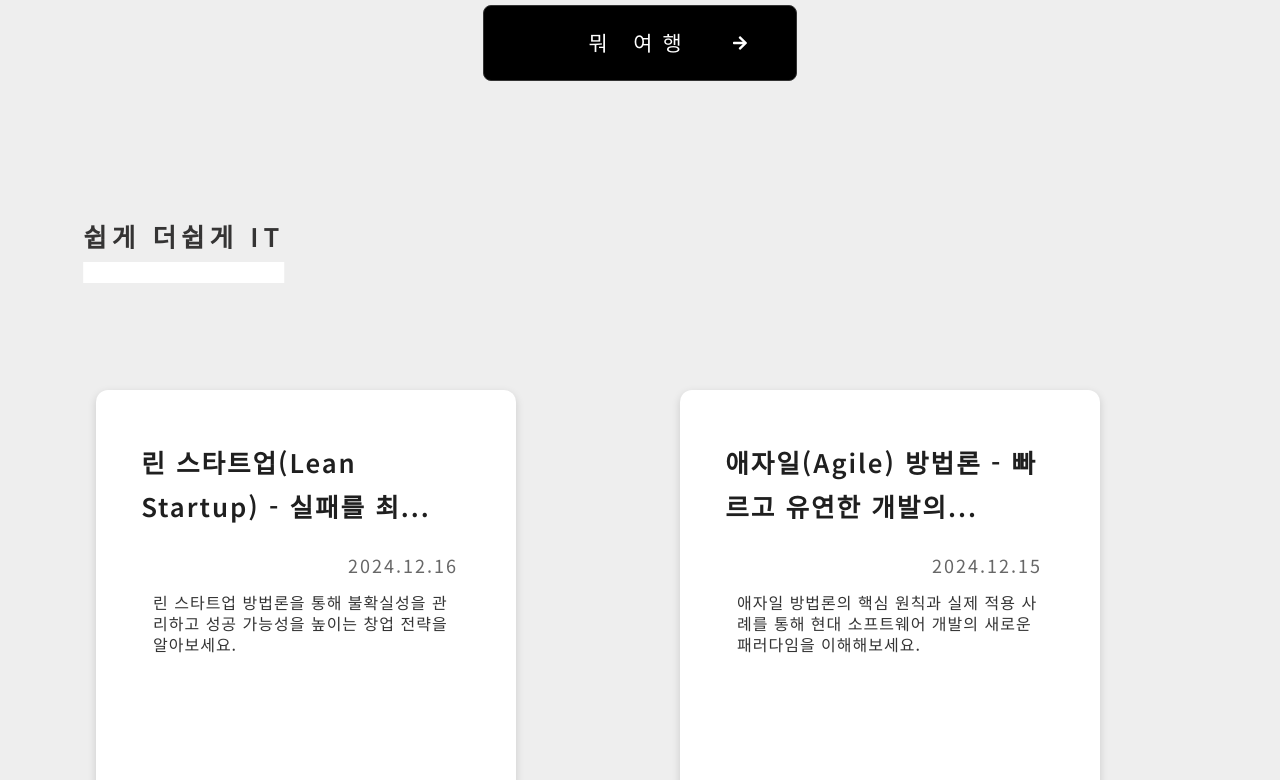
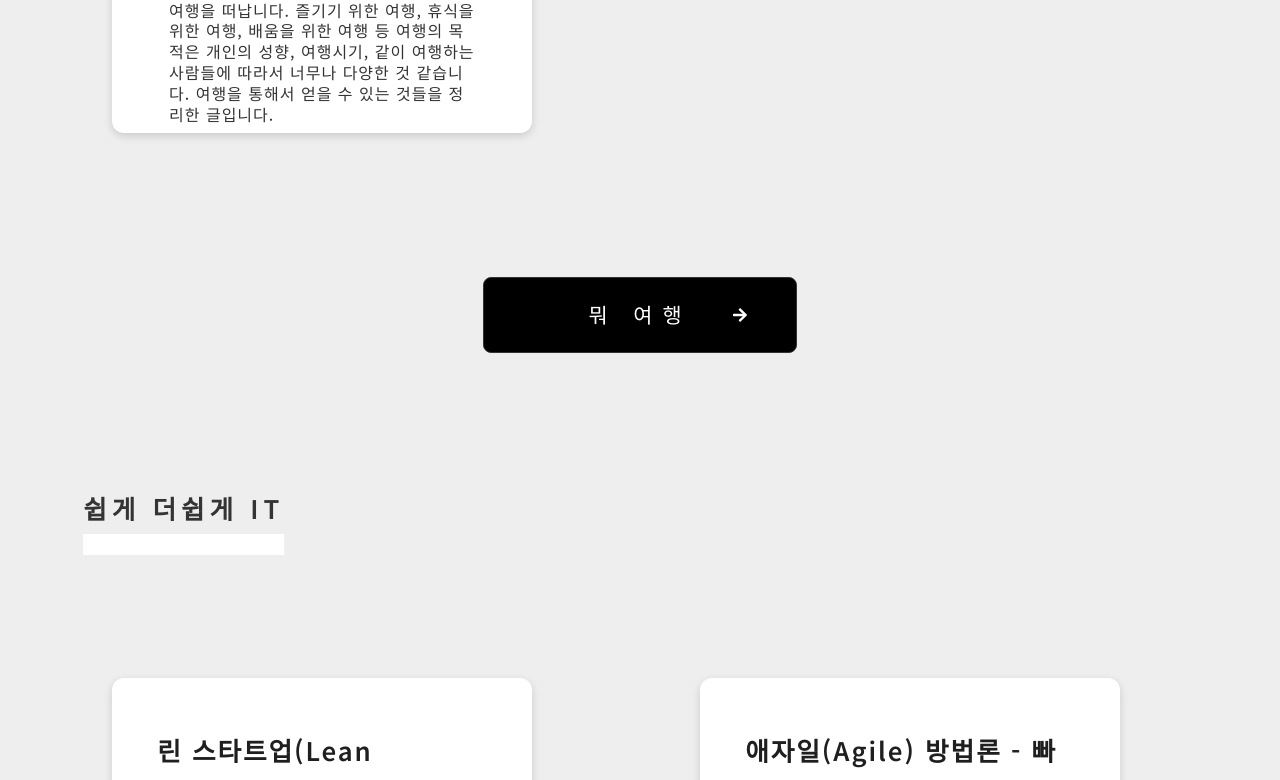
Before and after one commit to DevNeoLee/newblog, a Next.js app: page / in a window 1280 px wide. Shown: the part 3923-4703 px from the top of the page. Built offline with nearby package versions, Linux system fonts and the light colour scheme.

Commit message:
css style update on .largeCard

```diff
--- a/app/globals.css
+++ b/app/globals.css
@@ -564,7 +564,7 @@ footer {
     /* padding: 0rem 5rem; */
     /* min-height: 50%; */
     display: grid;
-    gap: 16px;
+    gap: 24px;
     grid-template-columns: repeat(auto-fill, minmax(400px, 1fr));;
     /* background-color: lightgreen; */
 }
@@ -573,7 +573,7 @@ footer {
     height: 420px;
     width: 420px;
     background-color: white;
-    margin: 2rem;
+    margin: 3rem;
     padding: 0rem 1.5rem 1.5rem 1.5rem;
     border-radius: 12px;
     box-shadow: rgba(0, 0, 0, 0.15) 0px 3px 8px;
@@ -1075,8 +1075,9 @@ footer {
     }
 
     .homeSectionMain {
-        padding: 0rem;
+        padding: 1rem;
         margin: auto;
+        gap: 16px;
     }
 
     /* .largeCard {
```
